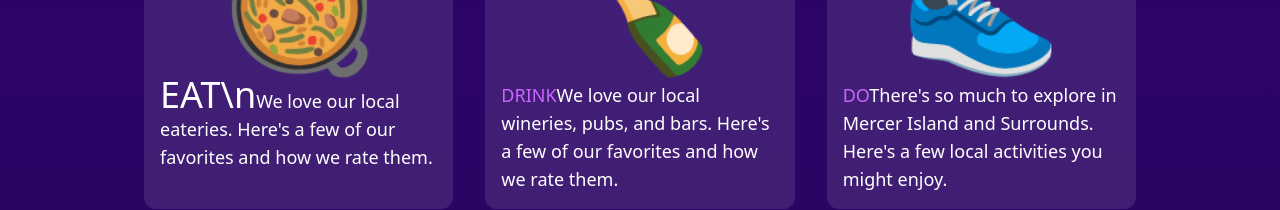
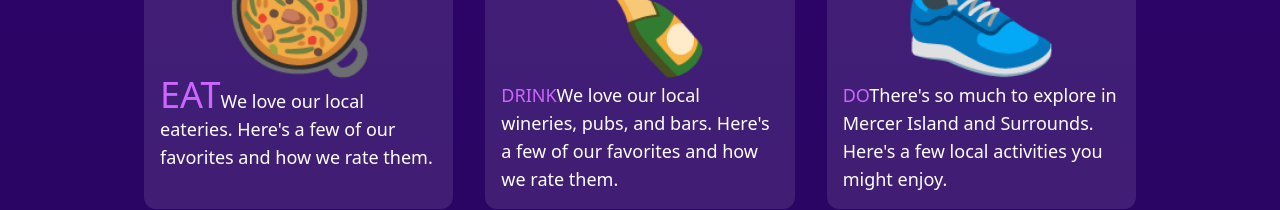
Before and after one commit to dufok/viks-local-guide-next, a Next.js app: page / in a window 1280 px wide. Shown: the part 403-613 px from the top of the page. Built offline with nearby package versions, Linux system fonts and the light colour scheme.

Commit message:
Update index.tsx

```diff
--- a/src/pages/index.tsx
+++ b/src/pages/index.tsx
@@ -26,7 +26,7 @@ export default function Home() {
               >
               <h1 className="text-7xl md:text-9xl text-center ">🥘</h1>
               <div className="text-lg">
-                <span className="text-[2em] text-hsl(280,100%,70%)]">EAT\n</span>
+                <span className="text-[hsl(280,100%,70%)] text-[2em]">EAT</span>
                 We love our local eateries. Here&apos;s a few of our favorites and how we rate them.
               </div>
             </Link>
```
